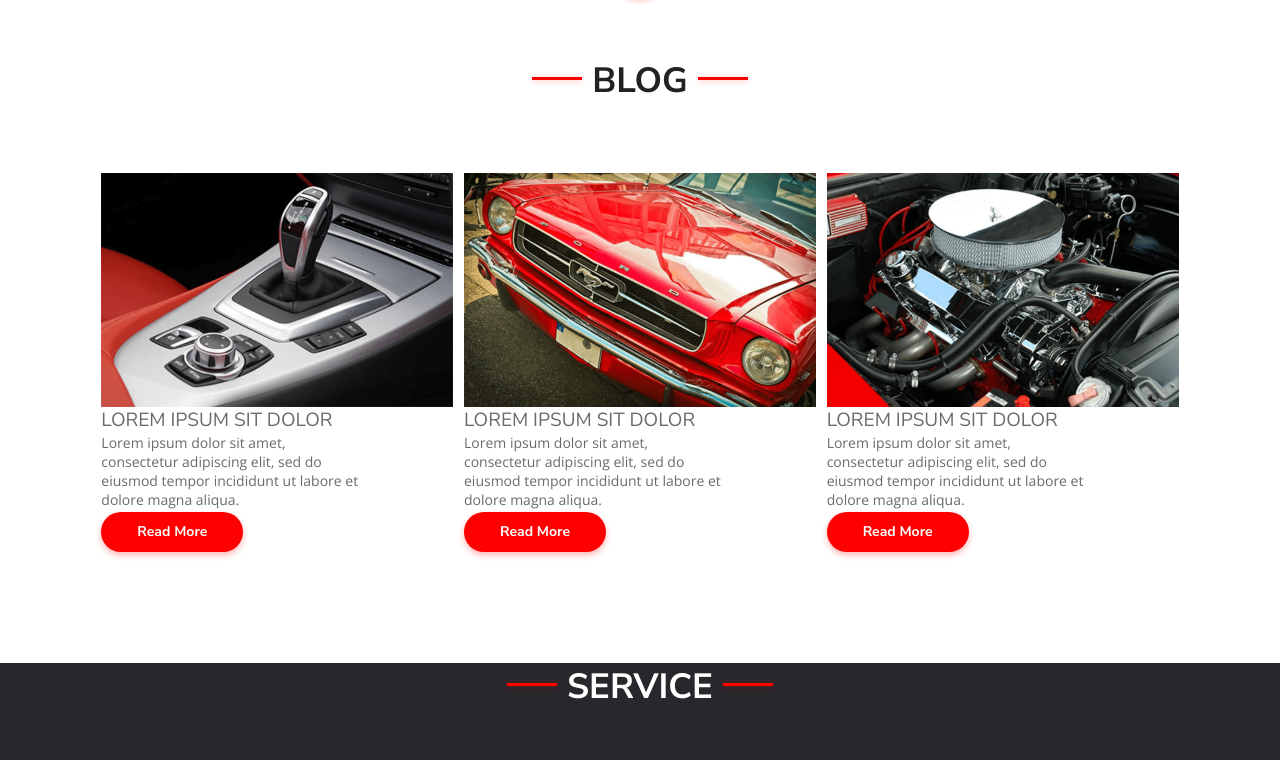
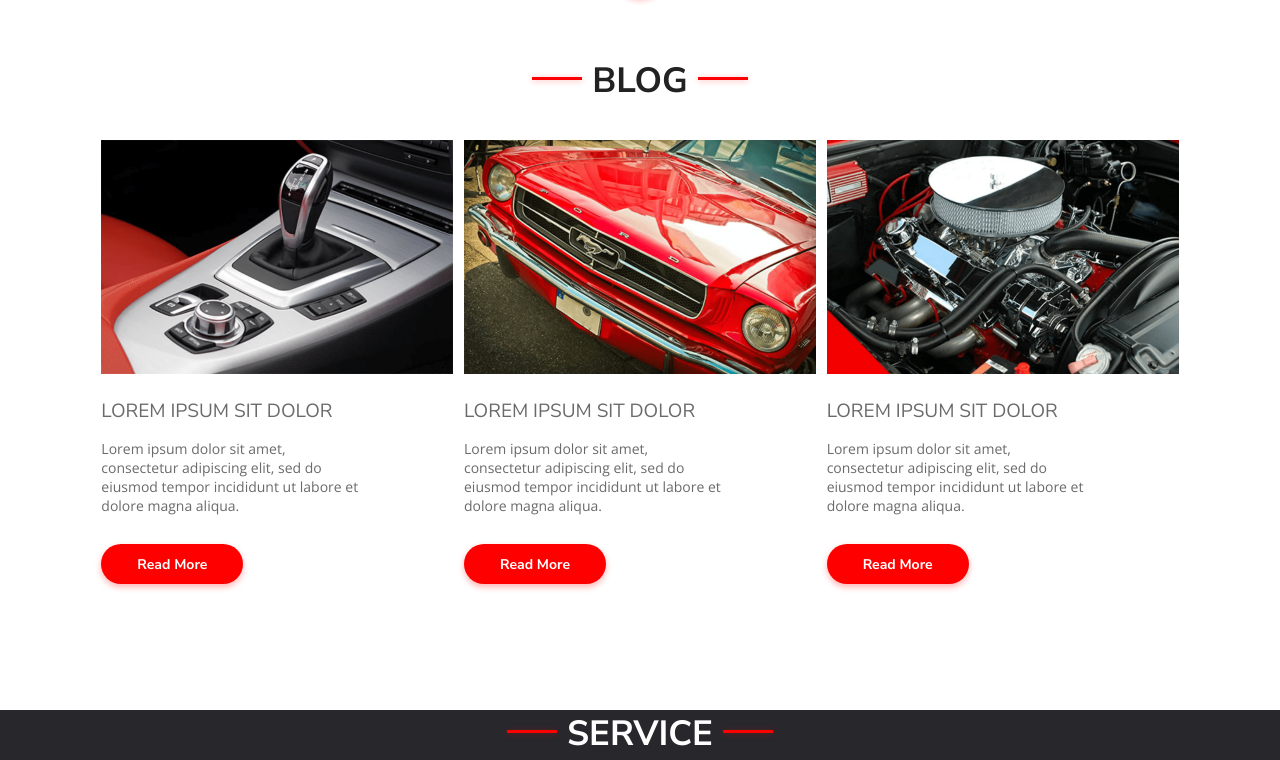
Before and after one commit to KarolNiewiadomski/carsharing, a website built with Vite: page 01_Car_Sharing/index.html in a window 1280 px wide. Shown: the part 817-1577 px from the top of the page. Built offline with nearby package versions, Linux system fonts and the light colour scheme.

Commit message:
fixing margins in blog section

```diff
--- a/01_Car_Sharing/css/style.css
+++ b/01_Car_Sharing/css/style.css
@@ -173,8 +173,6 @@ body {
 
 .blog {
   background-color: var(--secondary-color);
-  height: 516px;
-  width: 1088px;
   margin: 90px auto;
 }
 
@@ -223,6 +221,7 @@ body {
 .blog-article-title {
   font: normal normal normal 19px/26px Nunito Sans;
   color: #6a6a6a;
+  margin-top: 24px;
 }
 
 .blog-article-text {
@@ -230,6 +229,7 @@ body {
   color: #6a6a6a;
   width: 260px;
   height: 79px;
+  margin-top: 15px;
 }
 
 .blog-container {
@@ -239,15 +239,16 @@ body {
 .article-btn {
   width: 142px;
   height: 40px;
+  margin-top: 26px;
   box-shadow: 0px 3px 6px #ff00004d;
+  background-color: var(--main-color);
+  color: var(--secondary-color);
+  font: normal normal bold 14px/19px Nunito Sans;
   border-radius: 40px;
-  background-color: var(--main-color);
   text-decoration: none;
   display: flex;
   justify-content: center;
   align-items: center;
-  color: var(--secondary-color);
-  font: normal normal bold 14px/19px Nunito Sans;
 }
 
 .services {
@@ -329,7 +330,7 @@ body {
   width: 440px;
   margin-bottom: 20px;
   font: normal normal normal 14px/16px Nunito Sans;
-  color: #B2B2B2;
+  color: #b2b2b2;
   display: flex;
   justify-content: flex-start;
 }
@@ -341,12 +342,12 @@ body {
 
 input[type="text"],
 input[type="email"] {
-padding: 12px;
+  padding: 12px;
 }
 
 .consent-box {
   font: normal normal 300 10px/14px Open Sans;
-  color: #B2B2B2;
+  color: #b2b2b2;
   display: flex;
   justify-content: flex-start;
 }
```
